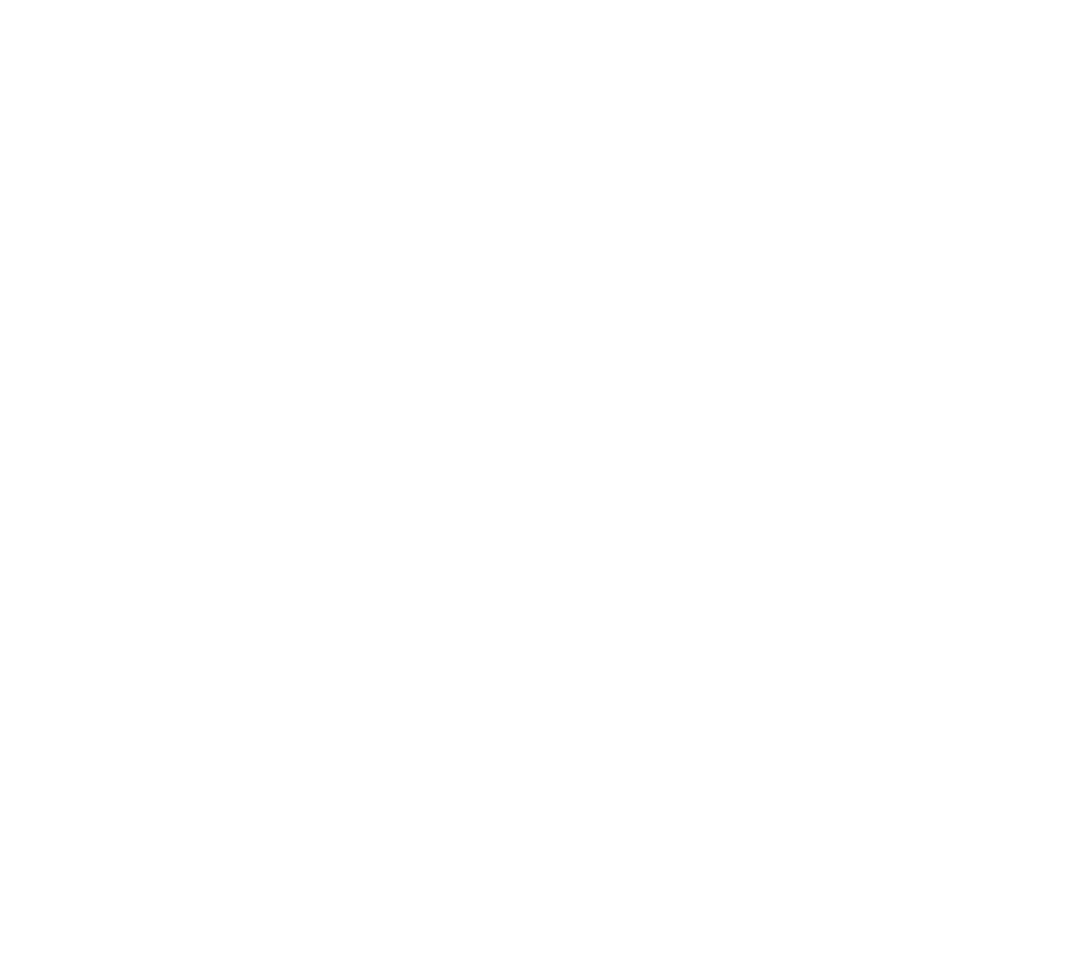
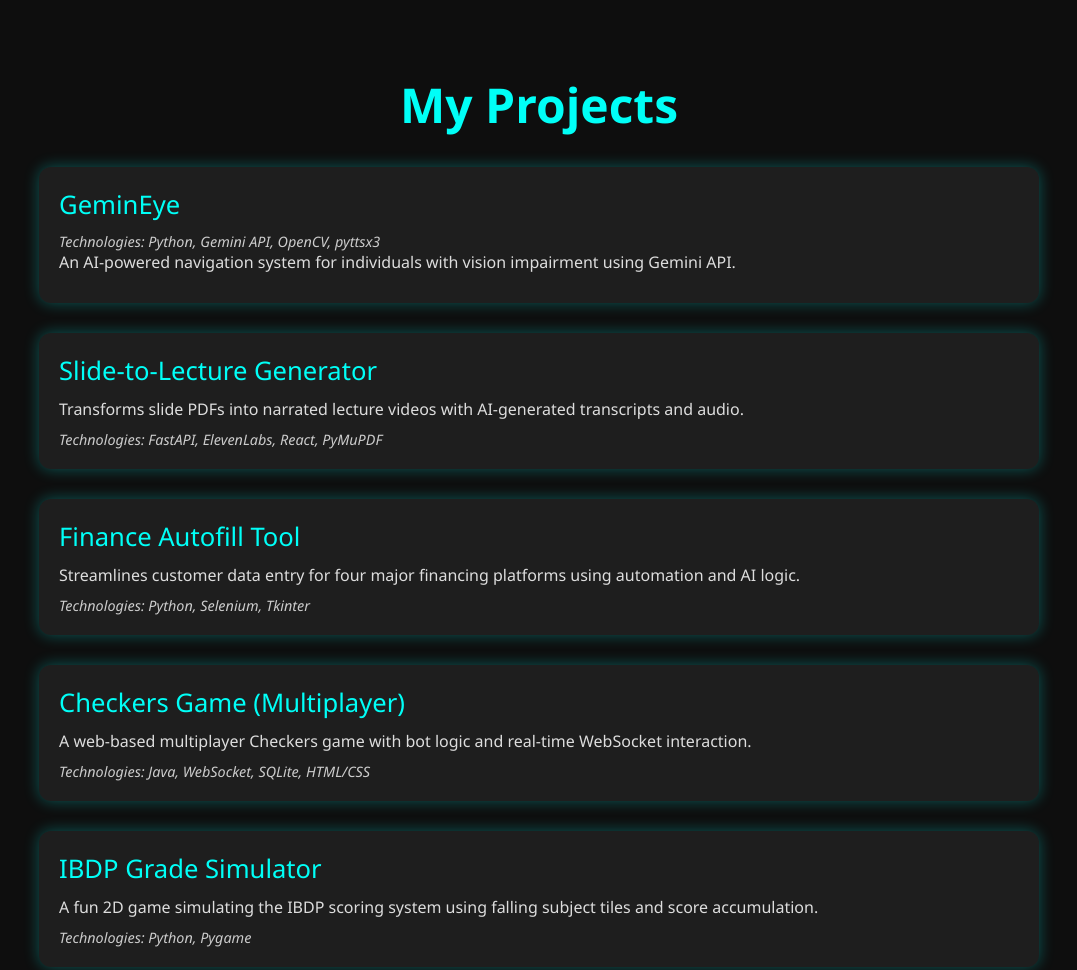
Before and after one commit to axk6637/portfolio, a plain HTML site: page main/projects.html in a window 1280 px wide. Shown: the top 970 px of the page, without its empty margins (101-1178 px from the left). Before the commit the page ends 800 px from the top, so only its background shows below. Drawn offline with Linux system fonts and the light colour scheme.

```diff
--- a/main/projects.html
+++ b/main/projects.html
@@ -0,0 +1,110 @@
+<!DOCTYPE html>
+<html lang="en">
+<head>
+  <meta charset="UTF-8" />
+  <meta name="viewport" content="width=device-width, initial-scale=1.0" />
+  <title>My Projects</title>
+  <style>
+    body {
+      background-color: #0e0e0e;
+      color: white;
+      font-family: 'Segoe UI', Tahoma, Geneva, Verdana, sans-serif;
+      margin: 0;
+      padding: 40px;
+    }
+
+    h1 {
+      text-align: center;
+      color: #00fff7;
+      font-size: 3rem;
+      margin-bottom: 30px;
+    }
+
+    .projects-container {
+      max-width: 1000px;
+      margin: auto;
+      display: grid;
+      gap: 30px;
+    }
+
+    .project {
+      background: #1e1e1e;
+      border-radius: 12px;
+      padding: 20px;
+      box-shadow: 0 0 15px rgba(0, 255, 247, 0.3);
+      transition: transform 0.3s ease, box-shadow 0.3s ease;
+    }
+
+    .project:hover {
+      transform: scale(1.02);
+      box-shadow: 0 0 20px #00fff7;
+      cursor: pointer;
+    }
+
+    .title {
+      font-size: 1.6rem;
+      color: #00fff7;
+      margin-bottom: 10px;
+    }
+
+    .description {
+      font-size: 1rem;
+      margin-bottom: 10px;
+      color: #ddd;
+    }
+
+    .subtitle {
+      font-size: 0.9rem;
+      color: #ccc;
+      font-style: italic;
+    }
+
+    @media (max-width: 600px) {
+      body {
+        padding: 20px;
+      }
+
+      .title {
+        font-size: 1.3rem;
+      }
+    }
+  </style>
+</head>
+<body>
+  <h1> My Projects</h1>
+  <div class="projects-container">
+
+    <div class="project">
+      <div class="title">GeminEye</div>
+      <div class="subtitle">Technologies: Python, Gemini API, OpenCV, pyttsx3</div>
+      <div class="description">An AI-powered navigation system for individuals with vision impairment using Gemini API.</div>
+
+    </div>
+
+    <div class="project">
+      <div class="title">Slide-to-Lecture Generator</div>
+      <div class="description">Transforms slide PDFs into narrated lecture videos with AI-generated transcripts and audio.</div>
+      <div class="subtitle">Technologies: FastAPI, ElevenLabs, React, PyMuPDF</div>
+    </div>
+
+    <div class="project">
+      <div class="title">Finance Autofill Tool</div>
+      <div class="description">Streamlines customer data entry for four major financing platforms using automation and AI logic.</div>
+      <div class="subtitle">Technologies: Python, Selenium, Tkinter</div>
+    </div>
+
+    <div class="project">
+      <div class="title">Checkers Game (Multiplayer)</div>
+      <div class="description">A web-based multiplayer Checkers game with bot logic and real-time WebSocket interaction.</div>
+      <div class="subtitle">Technologies: Java, WebSocket, SQLite, HTML/CSS</div>
+    </div>
+
+    <div class="project">
+      <div class="title">IBDP Grade Simulator</div>
+      <div class="description">A fun 2D game simulating the IBDP scoring system using falling subject tiles and score accumulation.</div>
+      <div class="subtitle">Technologies: Python, Pygame</div>
+    </div>
+
+  </div>
+</body>
+</html>
```
Also changed, not shown: main/big.html (+7 -2 lines), main/skills.html (+2 -2 lines), main/resume.png (added), 1 other file.
